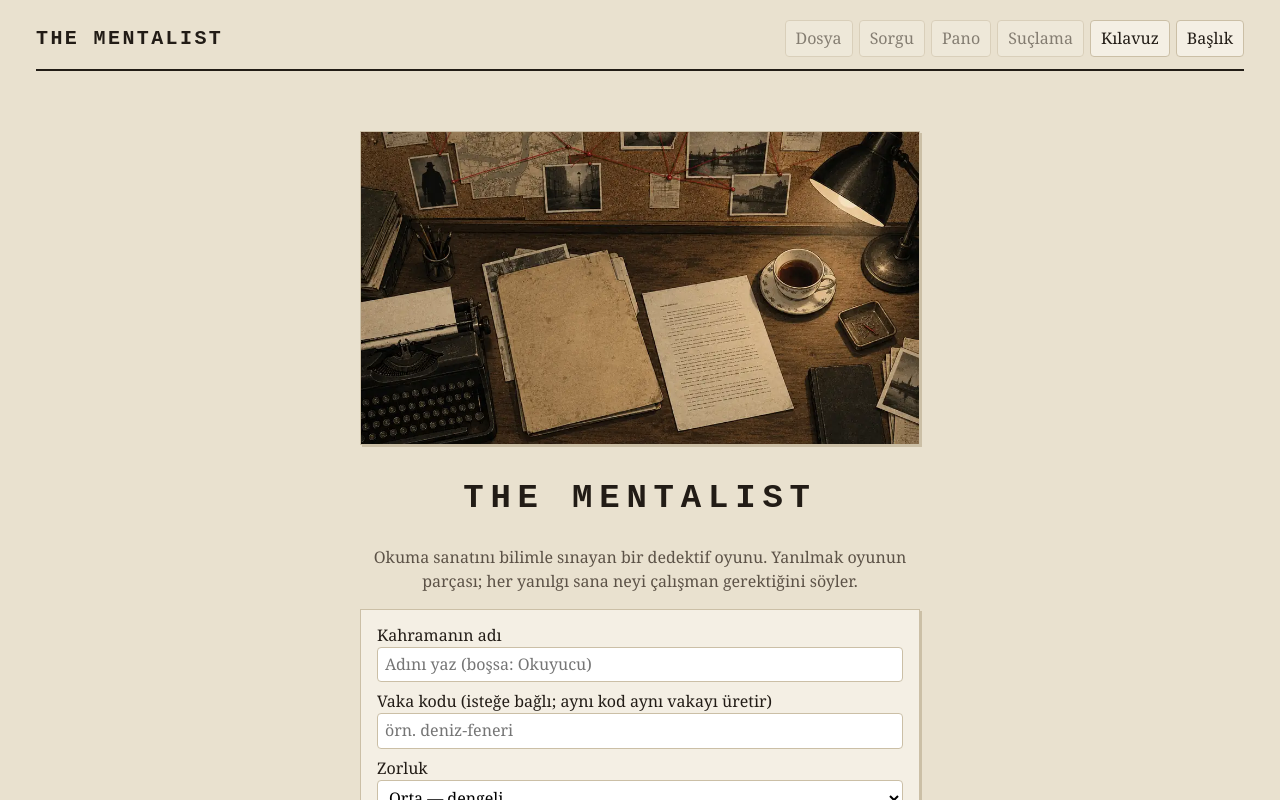
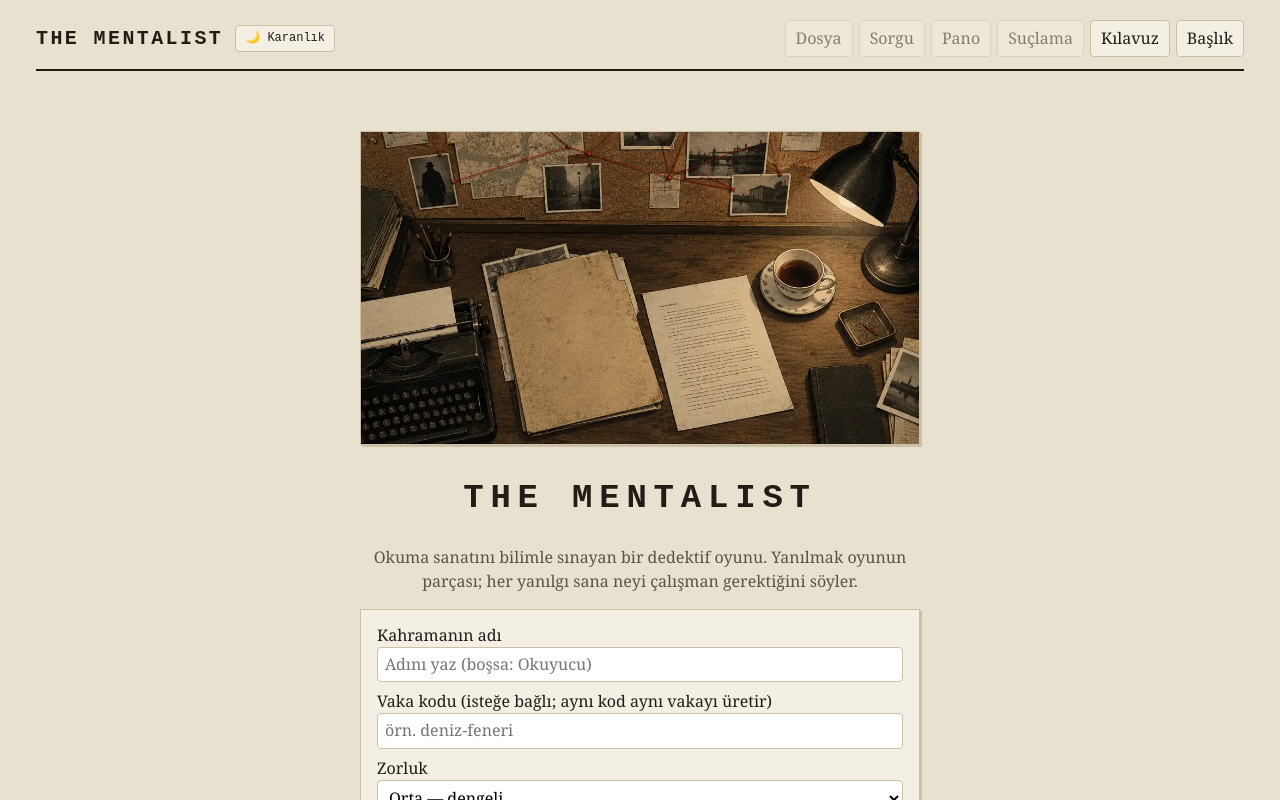
Before and after one commit to mryavascann/Mentalist, a React (Vite) app: page / in a window 1280 px wide. Shown: the top 800 px of the page. Built offline with nearby package versions, Linux system fonts and the light colour scheme.

Commit message:
Karanlık mod ekle: mevcut kağıt dolabı diline sadık, ayrı görsel katman
Mantığa/duruma dokunulmadı; tema tercihi ayrı localStorage anahtarında
tutulur ve <html data-tema> ile CSS değişkenlerine yansır.

```diff
--- a/index.html
+++ b/index.html
@@ -4,6 +4,17 @@
     <meta charset="UTF-8" />
     <meta name="viewport" content="width=device-width, initial-scale=1.0" />
     <title>The Mentalist</title>
+    <script>
+      (function () {
+        try {
+          var t = localStorage.getItem('the-mentalist:tema');
+          if (t !== 'acik' && t !== 'karanlik') {
+            t = matchMedia('(prefers-color-scheme: dark)').matches ? 'karanlik' : 'acik';
+          }
+          document.documentElement.setAttribute('data-tema', t);
+        } catch (e) {}
+      })();
+    </script>
   </head>
   <body>
     <div id="kok"></div>
--- a/src/arayuz/ekranlar/Kabuk.tsx
+++ b/src/arayuz/ekranlar/Kabuk.tsx
@@ -2,6 +2,7 @@
 import type { ReactNode } from 'react';
 import { depo, useOyun } from '../oyun/kullan';
 import type { Ekran } from '../oyun/depo';
+import { useTema } from '../tema';
 
 const SEKMELER: { ekran: Ekran; ad: string }[] = [
   { ekran: 'vaka-acilis', ad: 'Dosya' },
@@ -13,6 +14,7 @@ const SEKMELER: { ekran: Ekran; ad: string }[] = [
 
 export function Kabuk({ children }: { children: ReactNode }) {
   const d = useOyun();
+  const [tema, temaDegistir] = useTema();
   const vakaVar = d.sorgu !== null;
   const asim = d.zaman > d.zamanButcesi;
   return (
@@ -25,6 +27,15 @@ export function Kabuk({ children }: { children: ReactNode }) {
             ⏱ {d.zaman.toFixed(1)} / {d.zamanButcesi} saat
           </span>
         )}
+        <button
+          type="button"
+          className="tema-anahtari"
+          onClick={temaDegistir}
+          title={tema === 'acik' ? 'Karanlık moda geç' : 'Aydınlık moda geç'}
+          aria-label={tema === 'acik' ? 'Karanlık moda geç' : 'Aydınlık moda geç'}
+        >
+          {tema === 'acik' ? '🌙 Karanlık' : '☀️ Aydınlık'}
+        </button>
         <nav aria-label="Ekranlar">
           {SEKMELER.map((s) => (
             <button
--- a/src/arayuz/ekranlar/Tatbikat.tsx
+++ b/src/arayuz/ekranlar/Tatbikat.tsx
@@ -66,7 +66,7 @@ function SogukOkuma() {
               {sogukOkuma.ogeler.map((o) => {
                 const secili = (secimler[c.id] ?? []).includes(o.id);
                 const gercek = c.ogeler.includes(o.id);
-                const stil = sonuc ? (gercek ? { background: '#dfeedd' } : secili ? { background: '#f3d6d3' } : {}) : {};
+                const stil = sonuc ? (gercek ? { background: 'var(--vurgu-dogru)' } : secili ? { background: 'var(--vurgu-yanlis)' } : {}) : {};
                 return <button key={o.id} className={secili ? 'secili' : ''} style={stil} disabled={!!sonuc} onClick={() => degistir(c.id, o.id)}>{o.ad}</button>;
               })}
             </div>
@@ -104,8 +104,8 @@ function TabanOrani() {
 /** Seçilen seçeneğe göre düğme rengi: sonuç açıklandıysa doğru yeşil, yanlış seçim kırmızı. */
 function secenekStili(aciklandi: boolean, dogru: boolean, secili: boolean) {
   if (!aciklandi) return {};
-  if (dogru) return { background: '#dfeedd' };
-  if (secili) return { background: '#f3d6d3' };
+  if (dogru) return { background: 'var(--vurgu-dogru)' };
+  if (secili) return { background: 'var(--vurgu-yanlis)' };
   return {};
 }
 
@@ -230,7 +230,7 @@ function CiftKor() {
       <p className="soluk">{ciftKor.aciklama}</p>
       {ciftKor.maddeler.map((m) => {
         const secili = secilen.includes(m.id);
-        const stil = sonuc ? (m.tur === 'gerekli' ? { background: secili ? '#dfeedd' : '#fbf3d5' } : secili ? { background: '#f3d6d3' } : {}) : {};
+        const stil = sonuc ? (m.tur === 'gerekli' ? { background: secili ? 'var(--vurgu-dogru)' : 'var(--vurgu-notr)' } : secili ? { background: 'var(--vurgu-yanlis)' } : {}) : {};
         return (
           <div key={m.id} className="kart" style={{ marginBottom: 6, ...stil }}>
             <label style={{ display: 'flex', gap: 8, alignItems: 'flex-start', cursor: sonuc ? 'default' : 'pointer' }}>
--- a/src/arayuz/stil.css
+++ b/src/arayuz/stil.css
@@ -5,26 +5,58 @@
   --kagit-koyu: #e9e1cf;
   --manila: #e8d9a8;
   --mantar: #b98b5a;
+  --mantar-cerceve: #7a5a36;
   --murekkep: #221c16;
   --murekkep-soluk: #5c5247;
   --kirmizi: #b3261e;
+  --kirmizi-koyu: #8f1c15;
   --mavi: #3b5b7a;
   --cizgi: #cbbfa6;
   --rozet-guclu: #2f6b3a;
   --rozet-orta: #8a6d1f;
   --rozet-zayif: #8a4a1f;
   --rozet-mit: #7a2a2a;
+  --beyaz: #fff;
+  --kart-yumusak: #fff8ec;
+  --kart-akis: #fbf7ee;
+  --kart-uyari: #fff3f2;
+  --vurgu-dogru: #dfeedd;
+  --vurgu-yanlis: #f3d6d3;
+  --vurgu-notr: #fbf3d5;
   --daktilo: "Courier New", Courier, "Liberation Mono", monospace;
   --serif: Georgia, "Times New Roman", serif;
   --sans: system-ui, -apple-system, "Segoe UI", Roboto, sans-serif;
+  color-scheme: light;
+}
+/* Karanlık mod ("gece masası"): koyu çuha zemin + lamba ışığı sıcaklığı; aynı kağıt dolabı diliyle. */
+:root[data-tema="karanlik"] {
+  --kagit: #2a2822;
+  --kagit-koyu: #1a1915;
+  --manila: #554625;
+  --mantar: #3c2c1d;
+  --mantar-cerceve: #2a1f14;
+  --murekkep: #ece4d3;
+  --murekkep-soluk: #a89a82;
+  --kirmizi: #d6483d;
+  --kirmizi-koyu: #e2594c;
+  --mavi: #7ea3c7;
+  --cizgi: #4a4638;
+  --beyaz: #3a3528;
+  --kart-yumusak: #2e2a20;
+  --kart-akis: #29271f;
+  --kart-uyari: #3a2422;
+  --vurgu-dogru: #24402c;
+  --vurgu-yanlis: #46262a;
+  --vurgu-notr: #3f3620;
+  color-scheme: dark;
 }
 * { box-sizing: border-box; }
 html, body { margin: 0; background: var(--kagit-koyu); color: var(--murekkep); font-family: var(--serif); line-height: 1.45; }
 button, input, select, textarea { font: inherit; }
 button { cursor: pointer; background: var(--kagit); border: 1px solid var(--cizgi); border-radius: 4px; padding: 6px 10px; color: var(--murekkep); }
-button:hover { background: #fff; }
+button:hover { background: var(--beyaz); }
 button.birincil { background: var(--kirmizi); color: #fff; border-color: var(--kirmizi); }
-button.birincil:hover { background: #8f1c15; }
+button.birincil:hover { background: var(--kirmizi-koyu); }
 button:disabled { opacity: .5; cursor: not-allowed; }
 button.secili { outline: 2px solid var(--kirmizi); }
 
@@ -45,11 +77,11 @@ button.secili { outline: 2px solid var(--kirmizi); }
 @media (max-width: 900px) { .sorgu-duzeni { grid-template-columns: 1fr; } }
 
 .kisi-listesi button { display: block; width: 100%; text-align: left; margin-bottom: 6px; font-family: var(--daktilo); font-size: 13px; }
-.kart { border: 1px solid var(--cizgi); background: #fff8ec; padding: 10px; }
+.kart { border: 1px solid var(--cizgi); background: var(--kart-yumusak); padding: 10px; }
 .kart .ad { font-family: var(--daktilo); font-weight: bold; }
 
 .akis { max-height: 60vh; overflow: auto; padding-right: 6px; }
-.satir { margin: 0 0 12px; padding: 8px 10px; border-left: 3px solid var(--mavi); background: #fbf7ee; }
+.satir { margin: 0 0 12px; padding: 8px 10px; border-left: 3px solid var(--mavi); background: var(--kart-akis); }
 .satir.teknik { border-left-color: var(--mantar); }
 .satir .soru { font-family: var(--daktilo); font-size: 13px; color: var(--murekkep-soluk); }
 .satir .cevap { margin: 4px 0; }
@@ -59,11 +91,11 @@ button.secili { outline: 2px solid var(--kirmizi); }
 .dugmeler { display: flex; flex-wrap: wrap; gap: 6px; }
 .dugmeler button { font-family: var(--daktilo); font-size: 12px; padding: 4px 8px; }
 .satirici { display: flex; gap: 6px; align-items: center; flex-wrap: wrap; margin: 4px 0; }
-select, input[type="text"], textarea { border: 1px solid var(--cizgi); background: #fff; padding: 5px 7px; border-radius: 4px; max-width: 100%; box-sizing: border-box; }
+select, input[type="text"], textarea { border: 1px solid var(--cizgi); background: var(--beyaz); padding: 5px 7px; border-radius: 4px; max-width: 100%; box-sizing: border-box; }
 /* Uzun seçenek metni (zorluk açıklaması) kutuyu kartın dışına taşırmasın. */
 select { text-overflow: ellipsis; }
 
-.mantar { background: var(--mantar); padding: 12px; border: 6px solid #7a5a36; }
+.mantar { background: var(--mantar); padding: 12px; border: 6px solid var(--mantar-cerceve); }
 .mantar .not { background: var(--manila); padding: 8px 10px; margin: 6px 0; box-shadow: 1px 2px 0 rgba(0,0,0,.25); position: relative; font-family: var(--daktilo); font-size: 13px; }
 .mantar .not::before { content: ""; position: absolute; top: -5px; left: 50%; width: 8px; height: 8px; border-radius: 50%; background: var(--kirmizi); }
 .mantar h3 { color: #fff; font-family: var(--daktilo); font-size: 13px; letter-spacing: .08em; text-transform: uppercase; }
@@ -87,9 +119,11 @@ select { text-overflow: ellipsis; }
 .baslik-ekrani { max-width: 560px; margin: 60px auto; text-align: center; }
 .baslik-ekrani h1 { font-family: var(--daktilo); letter-spacing: .2em; font-size: 34px; }
 .baslik-ekrani p { color: var(--murekkep-soluk); }
-.uyari { border-left: 3px solid var(--kirmizi); padding: 6px 10px; background: #fff3f2; margin: 8px 0; font-size: 14px; }
+.uyari { border-left: 3px solid var(--kirmizi); padding: 6px 10px; background: var(--kart-uyari); margin: 8px 0; font-size: 14px; }
 
 .ipucu-etiket { background: transparent; border: none; border-bottom: 1px dotted var(--murekkep-soluk); border-radius: 0; padding: 0 2px; font-style: italic; color: var(--murekkep-soluk); text-align: left; }
-.ipucu-etiket:hover { background: #fff; color: var(--murekkep); }
+.ipucu-etiket:hover { background: var(--beyaz); color: var(--murekkep); }
 
-.takim { margin-top: 4px; padding: 4px 8px; border-left: 3px dashed var(--mantar); background: #fff8ec; font-size: 13px; color: var(--murekkep-soluk); }
+.takim { margin-top: 4px; padding: 4px 8px; border-left: 3px dashed var(--mantar); background: var(--kart-yumusak); font-size: 13px; color: var(--murekkep-soluk); }
+
+.tema-anahtari { font-family: var(--daktilo); font-size: 12px; padding: 4px 9px; display: inline-flex; align-items: center; gap: 5px; }
--- /dev/null
+++ b/src/arayuz/tema.ts
@@ -0,0 +1,43 @@
+// Karanlık/aydınlık mod: salt görsel tercih, oyun kaydından ayrı anahtarla saklanır (oyun durumunu etkilemez).
+import { useEffect, useState } from 'react';
+
+export type Tema = 'acik' | 'karanlik';
+
+const TEMA_ANAHTARI = 'the-mentalist:tema';
+
+function sistemKaranlikMi(): boolean {
+  try {
+    return globalThis.matchMedia?.('(prefers-color-scheme: dark)').matches ?? false;
+  } catch {
+    return false;
+  }
+}
+
+function temaOku(): Tema {
+  try {
+    const kayitli = globalThis.localStorage?.getItem(TEMA_ANAHTARI);
+    if (kayitli === 'acik' || kayitli === 'karanlik') return kayitli;
+  } catch {
+    /* depolama yok; sessizce geç */
+  }
+  return sistemKaranlikMi() ? 'karanlik' : 'acik';
+}
+
+function temaUygula(tema: Tema): void {
+  document.documentElement.setAttribute('data-tema', tema);
+  try {
+    globalThis.localStorage?.setItem(TEMA_ANAHTARI, tema);
+  } catch {
+    /* depolama yok; sessizce geç */
+  }
+}
+
+/** Geçerli tema ve aç/kapa fonksiyonunu döner; değişiklik <html data-tema> üzerinden CSS'e yansır. */
+export function useTema(): [Tema, () => void] {
+  const [tema, setTema] = useState<Tema>(temaOku);
+  useEffect(() => {
+    temaUygula(tema);
+  }, [tema]);
+  const degistir = () => setTema((t) => (t === 'acik' ? 'karanlik' : 'acik'));
+  return [tema, degistir];
+}
```
Also changed, not shown: src/arayuz/ekranlar/Portre.tsx (+4 -4 lines).
